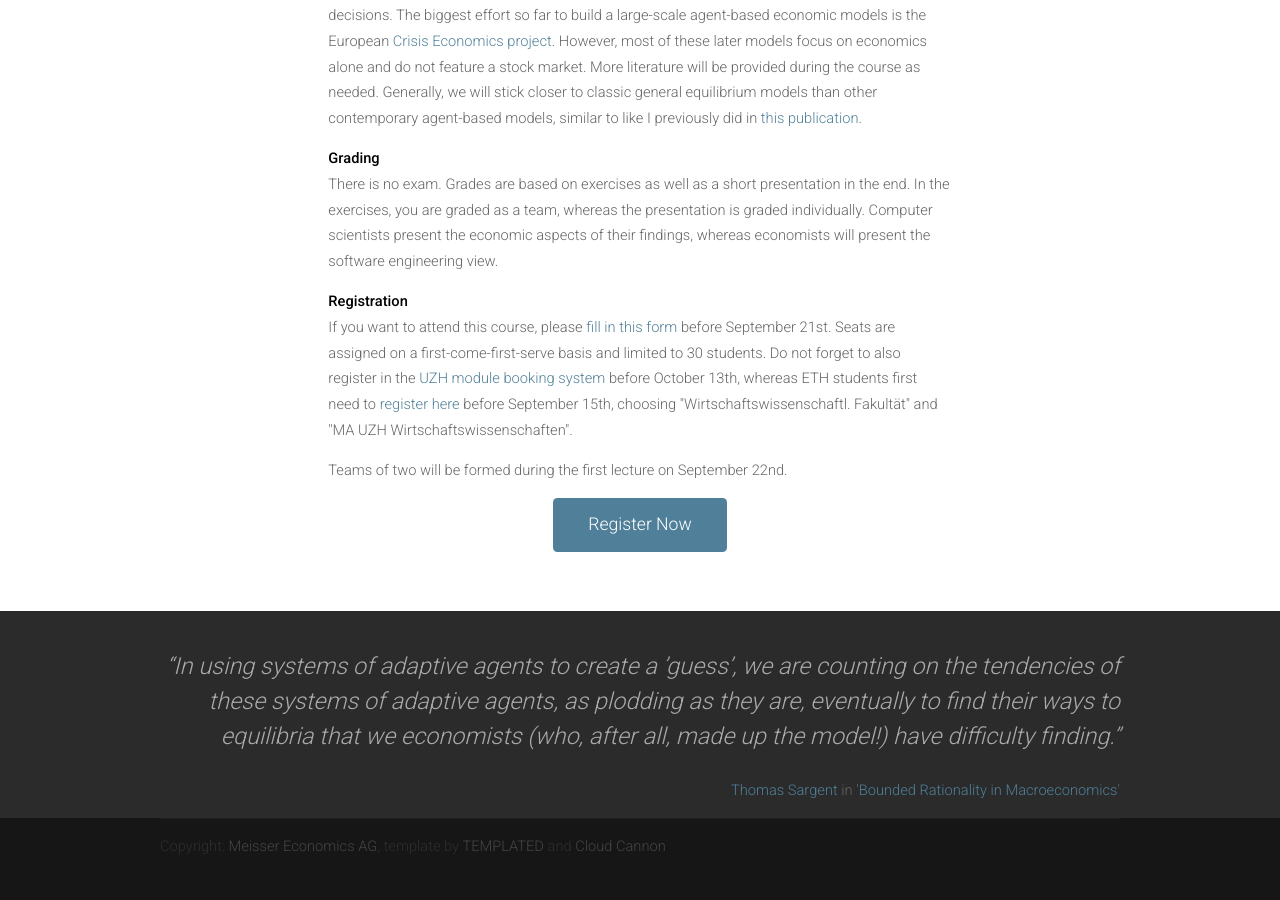
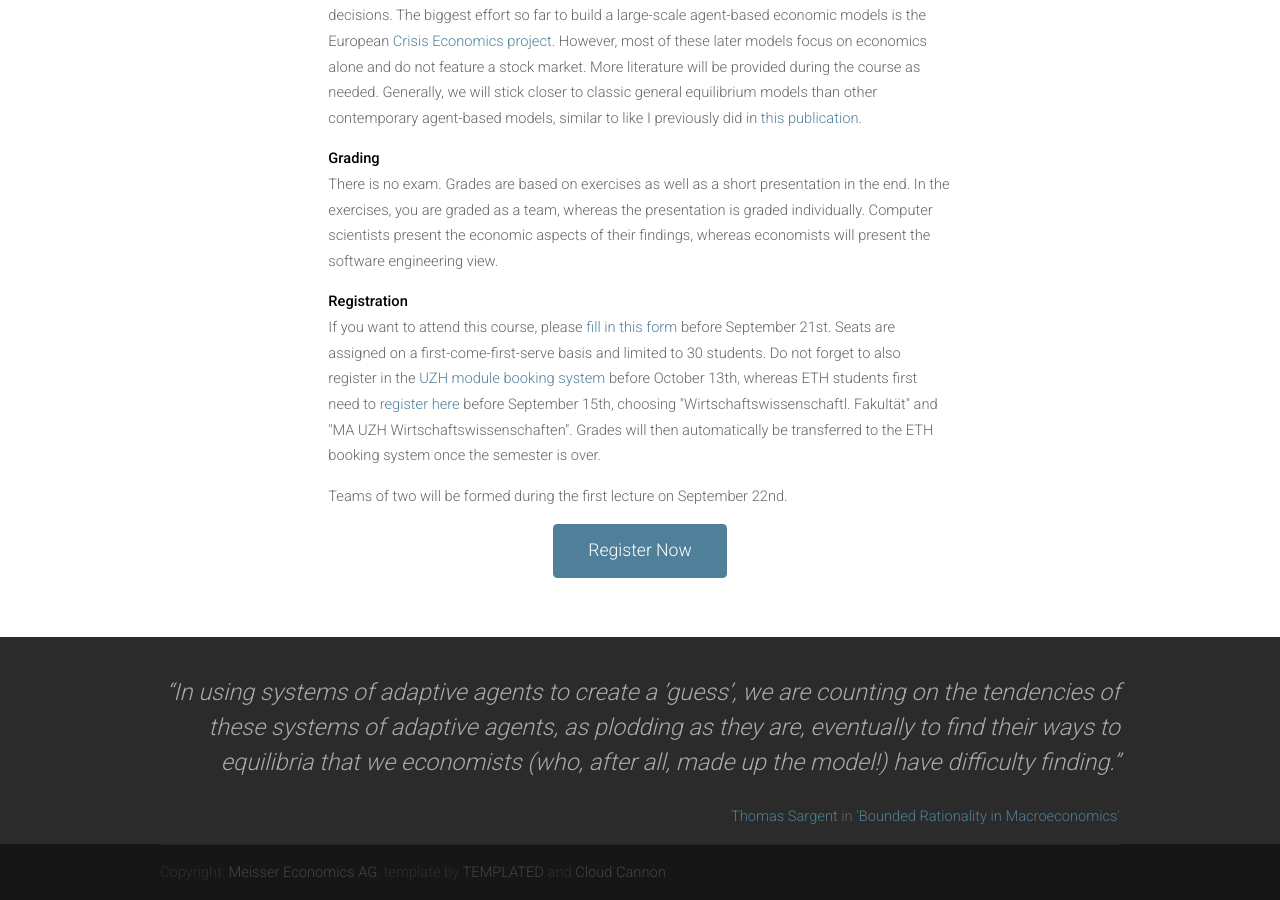
Before and after one commit to meisserecon/www, a Jekyll site: the page built from course.md, in a window 1280 px wide and 900 px high, scrolled down 1844 px. Built offline with Jekyll 4.4.1, drawn with Linux system fonts in a browser that asks for light colours; nearby versions of some CDN libraries; before the commit the page ends 2718 px from its top, so only the background shows below that.

Commit message:
Update course.md

```diff
--- a/course.md
+++ b/course.md
@@ -32,7 +32,7 @@
 
 <b>Registration</b>
 
-<p>If you want to attend this course, please <a href="https://docs.google.com/forms/d/e/1FAIpQLSfiUZGNaYk8NIR_RWXHa7f5W4S-vUUTmfpFBs0hOOgmZ22x-w/viewform?usp=sf_link">fill in this form</a> before September 21st. Seats are assigned on a first-come-first-serve basis and limited to 30 students. Do not forget to also register in the <a href="https://idagreen.uzh.ch/mb/">UZH module booking system</a> before October 13th, whereas ETH students first need to <a href="http://www.uzh.ch/de/studies/application/mobilitaet/applyhsuma.html">register here</a> before September 15th, choosing "Wirtschaftswissenschaftl. Fakultät" and "MA UZH Wirtschaftswissenschaften".</p>
+<p>If you want to attend this course, please <a href="https://docs.google.com/forms/d/e/1FAIpQLSfiUZGNaYk8NIR_RWXHa7f5W4S-vUUTmfpFBs0hOOgmZ22x-w/viewform?usp=sf_link">fill in this form</a> before September 21st. Seats are assigned on a first-come-first-serve basis and limited to 30 students. Do not forget to also register in the <a href="https://idagreen.uzh.ch/mb/">UZH module booking system</a> before October 13th, whereas ETH students first need to <a href="http://www.uzh.ch/de/studies/application/mobilitaet/applyhsuma.html">register here</a> before September 15th, choosing "Wirtschaftswissenschaftl. Fakultät" and "MA UZH Wirtschaftswissenschaften". Grades will then automatically be transferred to the ETH booking system once the semester is over.</p>
 
 <p>Teams of two will be formed during the first lecture on September 22nd.</p>
 
```
